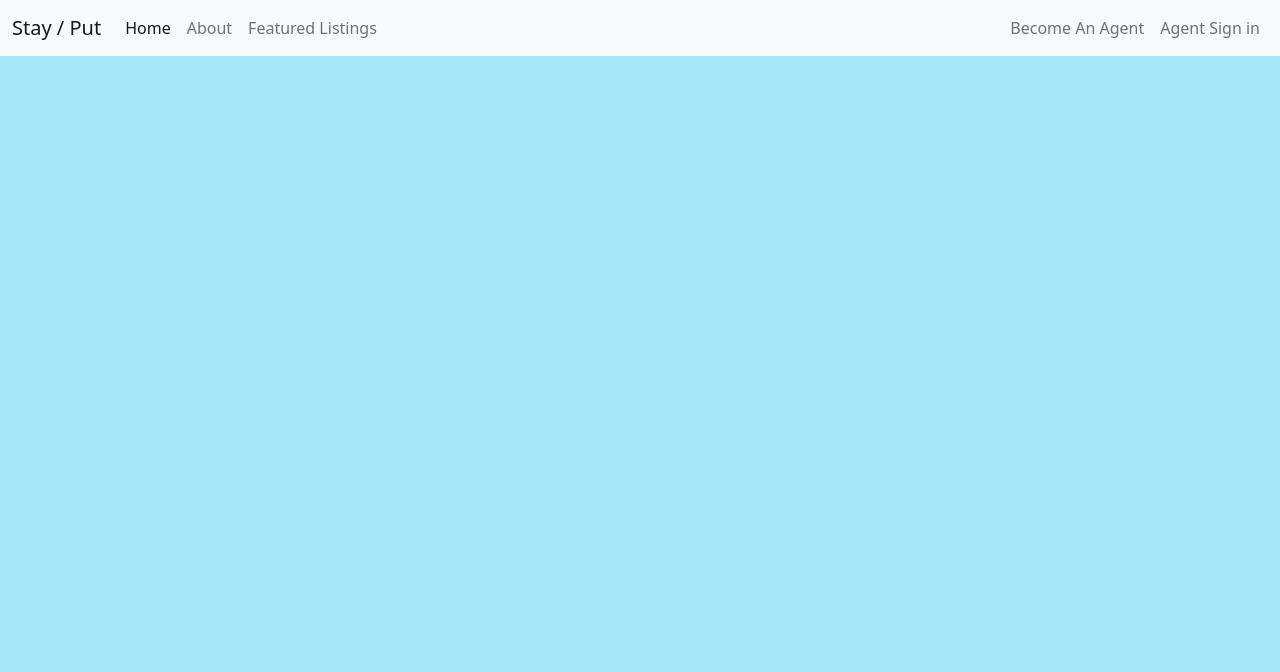
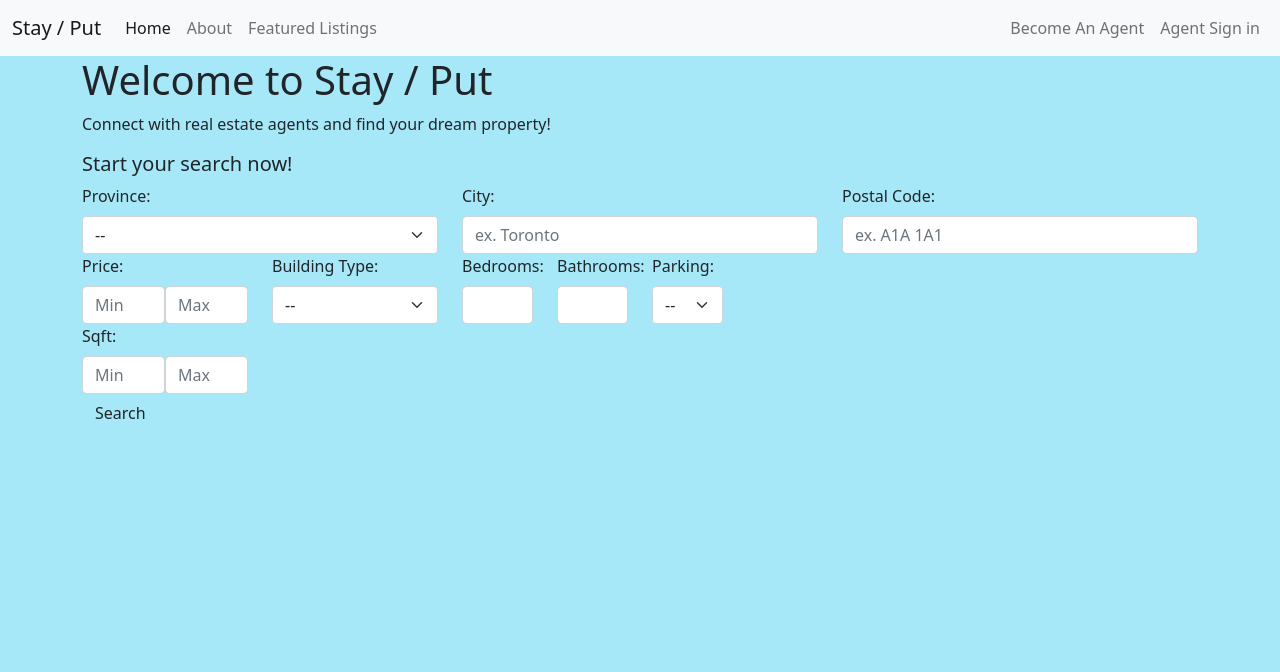
Before and after one commit to Reidwids/Stay-Put, a Django app: page / in a window 1280 px wide. Shown: the top 672 px of the page. Run offline with Django 4.2, Linux system fonts and the light colour scheme.

Commit message:
Homepage form and realestate model

```diff
--- a/main_app/static/css/style.css
+++ b/main_app/static/css/style.css
@@ -46,3 +46,9 @@ nav.fixed-bottom{
 }
 
 /*-- Home --*/
+
+/* Search */
+.minmax{
+    display: flex!important;
+    flex-direction: row;
+}
--- a/main_app/templates/home.html
+++ b/main_app/templates/home.html
@@ -1,4 +1,87 @@
 {% extends 'base.html' %}
 {% block content %}
+<h1 id='home_title'>Welcome to Stay / Put</h1>
+<p class="info">Connect with real estate agents and find your dream property!</p>
+
+<h5 id="home_subtitle">Start your search now!</h5>
+
+{% comment %} {% url 'search' %} {% endcomment %}
+<form method='post' action="">
+    {% csrf_token %}
+    <div class="row">
+        <div class="form-group col-md-4">
+            <label class="form-label"> Province: </label>
+            <select name="province" class="form-select">
+                <option selected>--</option>
+                <option value="Ontario">Ontario</option>
+                <option value="Quebec">Quebec</option>
+                <option value="Prince Edward Island">Prince Edward Island</option>
+                <option value="Nova Scotia">Nova Scotia</option>
+                <option value="New Brunswick">New Brunswick</option>
+                <option value="Newfoundland and Labrador">Newfoundland and Labrador</option>
+                <option value="Winnipeg">Winnipeg</option>
+                <option value="Saskatchewan">Saskatchewan</option>
+                <option value="Alberta">Alberta</option>
+                <option value="British Columbia">British Columbia</option>
+                <option value="Yukon">Yukon</option>
+                <option value="Northwest Territories">Northwest Territories</option>
+                <option value="Nunavut">Nunavut</option>
+            </select>
+        </div>
+        <div class="form-group col-md-4">
+            <label class="form-label"> City: </label>
+            <input type="text" name="city" class="form-control" placeholder="ex. Toronto"/>
+        </div>
+        <div class="form-group col-md-4">
+            <label class="form-label"> Postal Code: </label>
+            <input type="text" name="postalCode" class="form-control" placeholder="ex. A1A 1A1"/>
+        </div>
+    </div>
+    <div class="row">
+        <div class="form-group col-md-2">
+            <label class="form-label"> Price: </label>
+            <div class='minmax'>
+                <input type="number" name="min_price" class="form-control" placeholder="Min"/>
+                <input type="number" name="max_price" class="form-control" placeholder="Max"/>
+            </div>
+        </div>
+        <div class="form-group col-md-2">
+            <label class="form-label"> Building Type: </label>
+            <select name="buildingType" class="form-select">
+                <option selected>--</option>
+                <option value="Condo">Condo</option>
+                <option value="Townhouse">Townhouse</option>
+                <option value="Semi-Detached">Semi-Detached</option>
+                <option value="House">House</option>
+            </select>
+        </div>
+        <div class="form-group col-md-1">
+            <label class="form-label"> Bedrooms: </label>
+            <input type="number" name="bedrooms" class="form-control"/>
+        </div>
+        <div class="form-group col-md-1">
+            <label class="form-label"> Bathrooms: </label>
+            <input type="number" name="bathrooms" class="form-control"/>
+        </div>
+        <div class="form-group col-md-1">
+            <label class="form-label"> Parking: </label>
+            <select name="parking" class="form-select">
+                <option selected>--</option>
+                <option value="Yes">Yes</option>
+                <option value="No">No</option>
+            </select>
+        </div>
+    </div>
+    <div class="row">
+        <label class="form-label"> Sqft: </label>
+        <div class="form-group col-md-2">
+            <div class='minmax'>
+                <input type="number" name="min_sqft" class="form-control" placeholder="Min"/>
+                <input type="number" name="max_sqft" class="form-control" placeholder="Max"/>
+            </div>
+        </div>
+    </div>
+    <input type='submit' class='btn' value='Search'>
+</form>
 
 {% endblock %}
```
Also changed, not shown: main_app/models.py (+22 -3 lines), main_app/migrations/0002_rename_country_realestate_province.py (added), main_app/migrations/0003_remove_realestate_parkingspots_realestate_parking_and_more.py (added), 1 other file.
